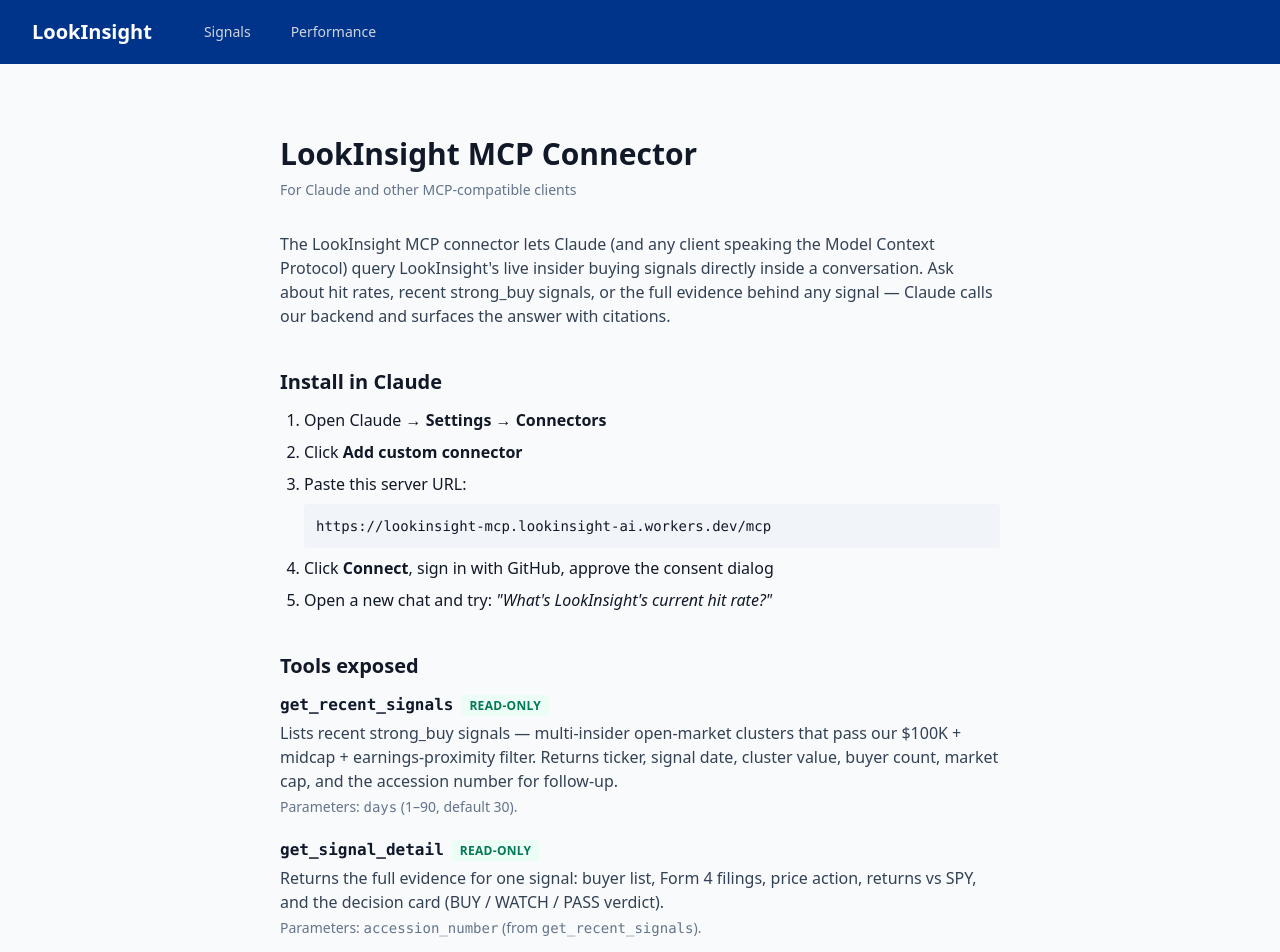
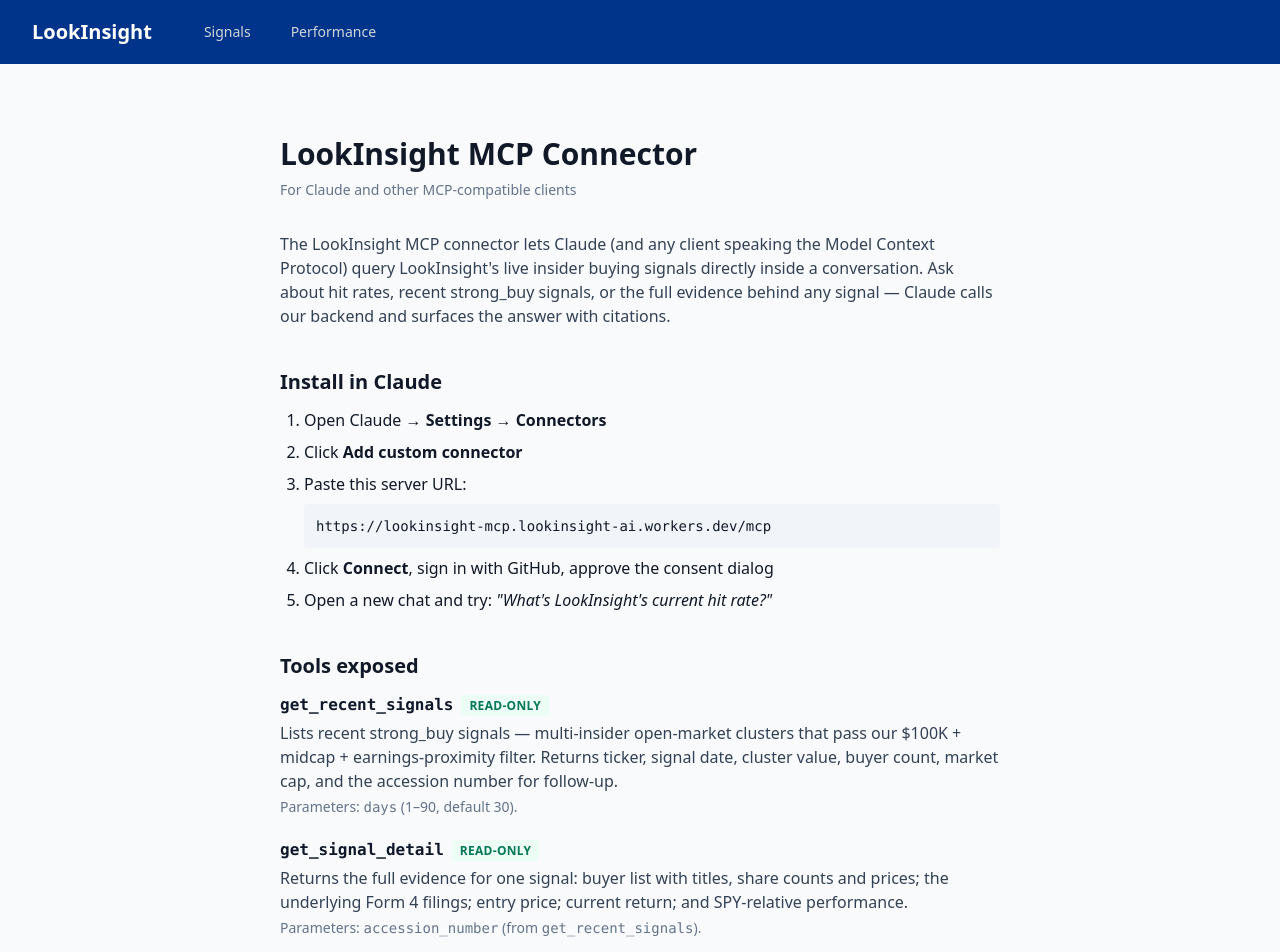
Before and after one commit to manoharb30/corporate-intelligence, a React (Vite) app in the folder frontend/: page /mcp in a window 1280 px wide. Shown: the top 952 px of the page. Built offline with nearby package versions, Linux system fonts and the light colour scheme.

Commit message:
fix(mcp-docs): drop deprecated BUY/WATCH/PASS reference

```diff
--- a/frontend/src/pages/McpDocs.tsx
+++ b/frontend/src/pages/McpDocs.tsx
@@ -53,8 +53,9 @@
             </span>
           </h3>
           <p className="text-slate-700 mt-1">
-            Returns the full evidence for one signal: buyer list, Form 4 filings, price action,
-            returns vs SPY, and the decision card (BUY / WATCH / PASS verdict).
+            Returns the full evidence for one signal: buyer list with titles, share counts and
+            prices; the underlying Form 4 filings; entry price; current return; and SPY-relative
+            performance.
           </p>
           <p className="text-sm text-slate-500 mt-1">
             Parameters: <code>accession_number</code> (from <code>get_recent_signals</code>).
```
